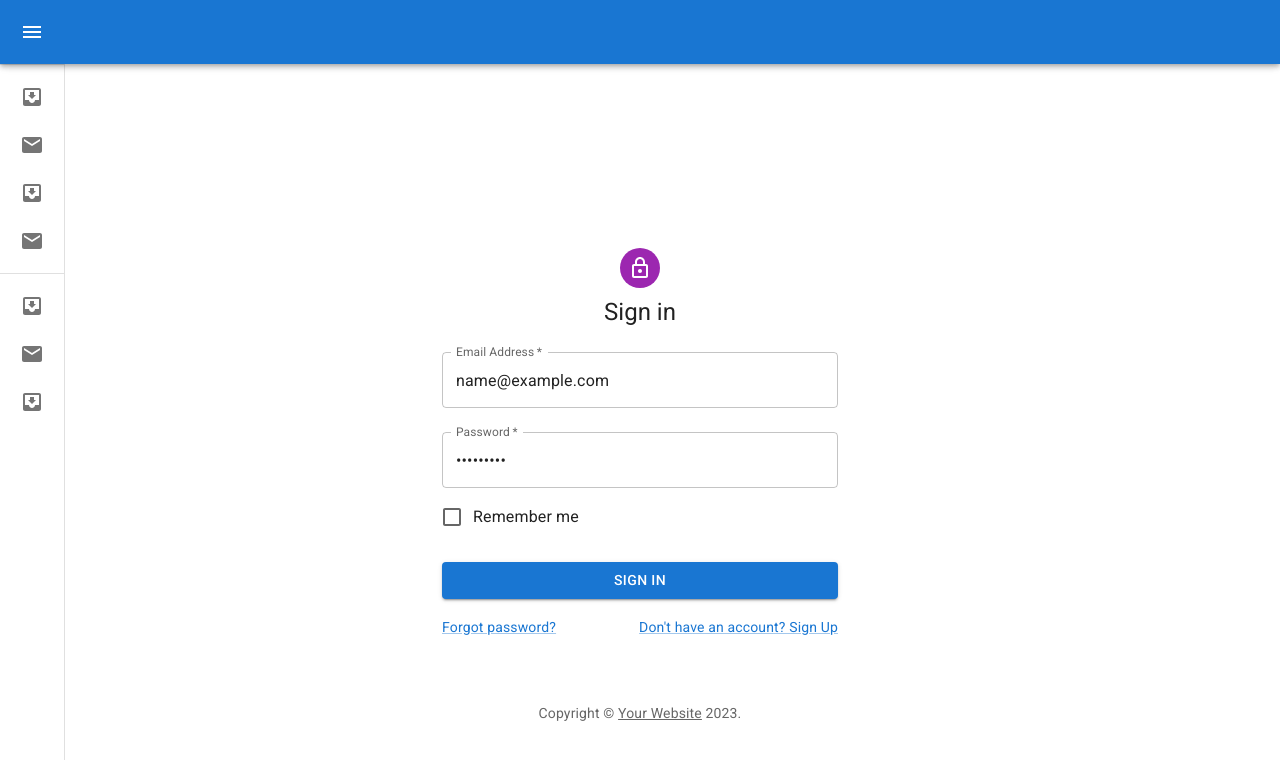
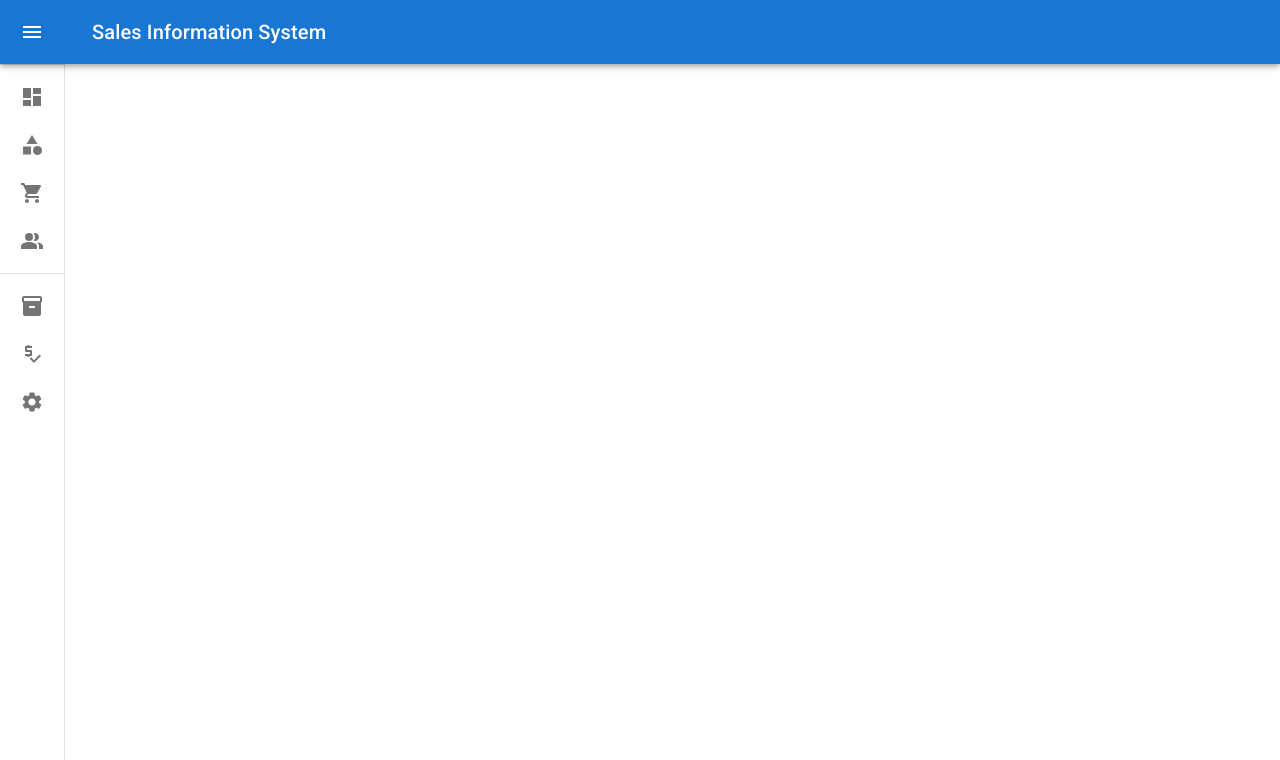
Before and after one commit to ksaremo23/mini-project-3, a React (Create React App) app: page / in a window 1280 px wide. Both pictures are taken after typing "name@example.com", "Sample123" into the empty fields and a click on the button "SIGN IN". Shown: the top 760 px of the page. Built offline with nearby package versions, Linux system fonts and the light colour scheme.

Commit message:
update conditional render sign-in component and mini-drawer

```diff
--- a/src/App.js
+++ b/src/App.js
@@ -1,33 +1,35 @@
-import './App.css';
-import About from './pages/About';
-// import User from './pages/User';
-import Drawer from './pages/Drawer';
-import React, { useState } from "react";
-//import ReactDOM from 'react-dom';
-import Header from './pages/Header';
-import SignIn from './pages/SignIn';
-// import SignUp from './pages/SignUp';
-//import { BrowserRouter as Router, Switch, Route, Link } from 'react-router-dom';
+import "./App.css";
+import MiniDrawer from "./pages/Drawer";
+import React, { Fragment, useState } from "react";
+import SignIn from "./pages/SignIn";
 
 function App() {
-  const [isDrawerOpen, setIsDrawerOpen] = useState(false);
+  const [isSignedIn, setIsSignedIn] = useState(false);
 
-  const handleLogin = () => {
-    // code to handle successful login
-    setIsDrawerOpen(true);
+  const handleSubmit = (event) => {
+    event.preventDefault();
+    const data = new FormData(event.currentTarget);
+    console.log({
+      email: data.get("email"),
+      password: data.get("password"),
+    });
+    setIsSignedIn(true);
   };
 
   return (
-    <div>
-    <Header/>
-    <About/>
-      <button onClick={handleLogin}>Log In</button>
-      <Drawer open={isDrawerOpen} onClose={() => setIsDrawerOpen(false)}>
-        {/* Drawer content */}
-      </Drawer>
-      <SignIn />
-    </div>
+    /**wraping React.Fragment to avoid unnecessary <div> elements
+     * to render in DOM
+     */
+    <Fragment>
+      {/**No need i-render ang <Drawer /> component kasi ito po ay component ni MUI
+       * Ang <MiniDrawer /> ang dapat i-render kasi po ito ang ginawang custom component
+       * sa Drawer.js
+       * Ang <MiniDrawer /> at <SignIn /> component ay dapat i-render sya conditionally
+       * Ibig sabihin, sa unang render dapat <SignIn /> component lang ang mkikita
+       * Magrerender lang ang <MiniDrawer /> component kung naka sign-in na po ang user */}
+      {isSignedIn ? <MiniDrawer /> : <SignIn onSubmit={handleSubmit} />}
+    </Fragment>
   );
 }
 
-export default App
+export default App;
--- a/src/pages/Drawer.js
+++ b/src/pages/Drawer.js
@@ -1,90 +1,104 @@
-import React from 'react';
-import { styled, useTheme } from '@mui/material/styles';
-import Box from '@mui/material/Box';
-import MuiDrawer from '@mui/material/Drawer';
-import MuiAppBar from '@mui/material/AppBar';
-import Toolbar from '@mui/material/Toolbar';
-import List from '@mui/material/List';
-import CssBaseline from '@mui/material/CssBaseline';
-import Typography from '@mui/material/Typography';
-import Divider from '@mui/material/Divider';
-import IconButton from '@mui/material/IconButton';
-import MenuIcon from '@mui/icons-material/Menu';
-import ChevronLeftIcon from '@mui/icons-material/ChevronLeft';
-import ChevronRightIcon from '@mui/icons-material/ChevronRight';
-import ListItem from '@mui/material/ListItem';
-import ListItemButton from '@mui/material/ListItemButton';
-import ListItemIcon from '@mui/material/ListItemIcon';
-import ListItemText from '@mui/material/ListItemText';
-import InboxIcon from '@mui/icons-material/MoveToInbox';
-import MailIcon from '@mui/icons-material/Mail';
+import React from "react";
+import { styled, useTheme } from "@mui/material/styles";
+import Box from "@mui/material/Box";
+import MuiDrawer from "@mui/material/Drawer";
+import MuiAppBar from "@mui/material/AppBar";
+import Toolbar from "@mui/material/Toolbar";
+import List from "@mui/material/List";
+import CssBaseline from "@mui/material/CssBaseline";
+import Typography from "@mui/material/Typography";
+import Divider from "@mui/material/Divider";
+import IconButton from "@mui/material/IconButton";
+import MenuIcon from "@mui/icons-material/Menu";
+import ChevronLeftIcon from "@mui/icons-material/ChevronLeft";
+import ChevronRightIcon from "@mui/icons-material/ChevronRight";
+import ListItem from "@mui/material/ListItem";
+import ListItemButton from "@mui/material/ListItemButton";
+import ListItemIcon from "@mui/material/ListItemIcon";
+import ListItemText from "@mui/material/ListItemText";
+import DashboardIcon from "@mui/icons-material/Dashboard";
+import CategoryIcon from "@mui/icons-material/Category";
+import ShoppingCartIcon from "@mui/icons-material/ShoppingCart";
+import PeopleAltIcon from "@mui/icons-material/PeopleAlt";
+import SettingsIcon from "@mui/icons-material/Settings";
+import InventoryIcon from "@mui/icons-material/Inventory";
+import PriceCheckIcon from "@mui/icons-material/PriceCheck";
 
 const drawerWidth = 240;
 
 const openedMixin = (theme) => ({
   width: drawerWidth,
-  transition: theme.transitions.create('width', {
+  transition: theme.transitions.create("width", {
     easing: theme.transitions.easing.sharp,
     duration: theme.transitions.duration.enteringScreen,
   }),
-  overflowX: 'hidden',
+  overflowX: "hidden",
 });
 
 const closedMixin = (theme) => ({
-  transition: theme.transitions.create('width', {
+  transition: theme.transitions.create("width", {
     easing: theme.transitions.easing.sharp,
     duration: theme.transitions.duration.leavingScreen,
   }),
-  overflowX: 'hidden',
+  overflowX: "hidden",
   width: `calc(${theme.spacing(7)} + 1px)`,
-  [theme.breakpoints.up('sm')]: {
+  [theme.breakpoints.up("sm")]: {
     width: `calc(${theme.spacing(8)} + 1px)`,
   },
 });
 
-const DrawerHeader = styled('div')(({ theme }) => ({
-  display: 'flex',
-  alignItems: 'center',
-  justifyContent: 'flex-end',
+const icons = [
+  <DashboardIcon />,
+  <CategoryIcon />,
+  <ShoppingCartIcon />,
+  <PeopleAltIcon />,
+];
+
+const icons2 = [<InventoryIcon />, <PriceCheckIcon />, <SettingsIcon />];
+
+const DrawerHeader = styled("div")(({ theme }) => ({
+  display: "flex",
+  alignItems: "center",
+  justifyContent: "flex-end",
   padding: theme.spacing(0, 1),
   // necessary for content to be below app bar
   ...theme.mixins.toolbar,
 }));
 
 const AppBar = styled(MuiAppBar, {
-  shouldForwardProp: (prop) => prop !== 'open',
+  shouldForwardProp: (prop) => prop !== "open",
 })(({ theme, open }) => ({
   zIndex: theme.zIndex.drawer + 1,
-  transition: theme.transitions.create(['width', 'margin'], {
+  transition: theme.transitions.create(["width", "margin"], {
     easing: theme.transitions.easing.sharp,
     duration: theme.transitions.duration.leavingScreen,
   }),
   ...(open && {
     marginLeft: drawerWidth,
     width: `calc(100% - ${drawerWidth}px)`,
-    transition: theme.transitions.create(['width', 'margin'], {
+    transition: theme.transitions.create(["width", "margin"], {
       easing: theme.transitions.easing.sharp,
       duration: theme.transitions.duration.enteringScreen,
     }),
   }),
 }));
 
-const Drawer = styled(MuiDrawer, { shouldForwardProp: (prop) => prop !== 'open' })(
-  ({ theme, open }) => ({
+const Drawer = styled(MuiDrawer, {
+  shouldForwardProp: (prop) => prop !== "open",
+})(({ theme, open }) => ({
   width: drawerWidth,
   flexShrink: 0,
-    whiteSpace: 'nowrap',
-    boxSizing: 'border-box',
+  whiteSpace: "nowrap",
+  boxSizing: "border-box",
   ...(open && {
     ...openedMixin(theme),
-      '& .MuiDrawer-paper': openedMixin(theme),
+    "& .MuiDrawer-paper": openedMixin(theme),
   }),
   ...(!open && {
     ...closedMixin(theme),
-      '& .MuiDrawer-paper': closedMixin(theme),
+    "& .MuiDrawer-paper": closedMixin(theme),
   }),
-  }),
-);
+}));
 
 export default function MiniDrawer() {
   const theme = useTheme();
@@ -99,7 +113,7 @@ export default function MiniDrawer() {
   };
 
   return (
-    <Box sx={{ display: 'flex' }}>
+    <Box sx={{ display: "flex" }}>
       <CssBaseline />
       <AppBar position="fixed" open={open}>
         <Toolbar>
@@ -110,63 +124,72 @@ export default function MiniDrawer() {
             edge="start"
             sx={{
               marginRight: 5,
-              ...(open && { display: 'none' }),
+              ...(open && { display: "none" }),
             }}
           >
             <MenuIcon />
           </IconButton>
+          <Typography variant="h6" noWrap component="div">
+            Sales Information System
+          </Typography>
         </Toolbar>
       </AppBar>
       <Drawer variant="permanent" open={open}>
         <DrawerHeader>
           <IconButton onClick={handleDrawerClose}>
-            {theme.direction === 'rtl' ? <ChevronRightIcon /> : <ChevronLeftIcon />}
+            {theme.direction === "rtl" ? (
+              <ChevronRightIcon />
+            ) : (
+              <ChevronLeftIcon />
+            )}
           </IconButton>
         </DrawerHeader>
         <Divider />
         <List>
-          {['Inbox', 'Starred', 'Send email', 'Drafts'].map((text, index) => (
-            <ListItem key={text} disablePadding sx={{ display: 'block' }}>
+          {["Dashboard", "Products", "Orders", "Customers"].map(
+            (text, index) => (
+              <ListItem key={text} disablePadding sx={{ display: "block" }}>
                 <ListItemButton
                   sx={{
                     minHeight: 48,
-                  justifyContent: open ? 'initial' : 'center',
+                    justifyContent: open ? "initial" : "center",
                     px: 2.5,
                   }}
                 >
                   <ListItemIcon
                     sx={{
                       minWidth: 0,
-                    mr: open ? 3 : 'auto',
-                    justifyContent: 'center',
+                      mr: open ? 3 : "auto",
+                      justifyContent: "center",
                     }}
                   >
-                  {index % 2 === 0 ? <InboxIcon /> : <MailIcon />}
+                    {icons[index]}
                   </ListItemIcon>
                   <ListItemText primary={text} sx={{ opacity: open ? 1 : 0 }} />
                 </ListItemButton>
               </ListItem>
-          ))}
+            )
+          )}
         </List>
         <Divider />
         <List>
-          {['All mail', 'Trash', 'Spam'].map((text, index) => (
-            <ListItem key={text} disablePadding sx={{ display: 'block' }}>
+          {["Inventory", "Status", "Settings"].map((text, index) => (
+            <ListItem key={text} disablePadding sx={{ display: "block" }}>
               <ListItemButton
                 sx={{
                   minHeight: 48,
-                  justifyContent: open ? 'initial' : 'center',
+                  justifyContent: open ? "initial" : "center",
                   px: 2.5,
                 }}
               >
                 <ListItemIcon
                   sx={{
                     minWidth: 0,
-                    mr: open ? 3 : 'auto',
-                    justifyContent: 'center',
+                    mr: open ? 3 : "auto",
+                    justifyContent: "center",
                   }}
                 >
-                  {index % 2 === 0 ? <InboxIcon /> : <MailIcon />}
+                  {icons2[index]}
                 </ListItemIcon>
                 <ListItemText primary={text} sx={{ opacity: open ? 1 : 0 }} />
               </ListItemButton>
@@ -176,12 +199,7 @@ export default function MiniDrawer() {
       </Drawer>
       <Box component="main" sx={{ flexGrow: 1, p: 3 }}>
         <DrawerHeader />
-        <Typography paragraph>
-
-        </Typography>
-        <Typography paragraph>
-
-        </Typography>
+        {/**Put your contents here */}
       </Box>
     </Box>
   );
--- a/src/pages/SignIn.js
+++ b/src/pages/SignIn.js
@@ -1,43 +1,39 @@
-import * as React from 'react';
-import Avatar from '@mui/material/Avatar';
-import Button from '@mui/material/Button';
-import CssBaseline from '@mui/material/CssBaseline';
-import TextField from '@mui/material/TextField';
-import FormControlLabel from '@mui/material/FormControlLabel';
-import Checkbox from '@mui/material/Checkbox';
-import Link from '@mui/material/Link';
-import Grid from '@mui/material/Grid';
-import Box from '@mui/material/Box';
-import LockOutlinedIcon from '@mui/icons-material/LockOutlined';
-import Typography from '@mui/material/Typography';
-import Container from '@mui/material/Container';
-import { createTheme, ThemeProvider } from '@mui/material/styles';
+import * as React from "react";
+import Avatar from "@mui/material/Avatar";
+import Button from "@mui/material/Button";
+import CssBaseline from "@mui/material/CssBaseline";
+import TextField from "@mui/material/TextField";
+import FormControlLabel from "@mui/material/FormControlLabel";
+import Checkbox from "@mui/material/Checkbox";
+import Link from "@mui/material/Link";
+import Grid from "@mui/material/Grid";
+import Box from "@mui/material/Box";
+import LockOutlinedIcon from "@mui/icons-material/LockOutlined";
+import Typography from "@mui/material/Typography";
+import Container from "@mui/material/Container";
+import { createTheme, ThemeProvider } from "@mui/material/styles";
 
 function Copyright(props) {
   return (
-    <Typography variant="body2" color="text.secondary" align="center" {...props}>
-      {'Copyright © '}
+    <Typography
+      variant="body2"
+      color="text.secondary"
+      align="center"
+      {...props}
+    >
+      {"Copyright © "}
       <Link color="inherit" href="https://mui.com/">
         Your Website
-      </Link>{' '}
+      </Link>{" "}
       {new Date().getFullYear()}
-      {'.'}
+      {"."}
     </Typography>
   );
 }
 
 const theme = createTheme();
 
-export default function SignIn() {
-  const handleSubmit = (event) => {
-    event.preventDefault();
-    const data = new FormData(event.currentTarget);
-    console.log({
-      email: data.get('email'),
-      password: data.get('password'),
-    });
-  };
-
+export default function SignIn(props) {
   return (
     <ThemeProvider theme={theme}>
       <Container component="main" maxWidth="xs">
@@ -45,18 +41,23 @@ export default function SignIn() {
         <Box
           sx={{
             marginTop: 8,
-            display: 'flex',
-            flexDirection: 'column',
-            alignItems: 'center',
+            display: "flex",
+            flexDirection: "column",
+            alignItems: "center",
           }}
         >
-          <Avatar sx={{ m: 1, bgcolor: 'secondary.main' }}>
+          <Avatar sx={{ m: 1, bgcolor: "secondary.main" }}>
             <LockOutlinedIcon />
           </Avatar>
           <Typography component="h1" variant="h5">
             Sign in
           </Typography>
-          <Box component="form" onSubmit={handleSubmit} noValidate sx={{ mt: 1 }}>
+          <Box
+            component="form"
+            onSubmit={props.onSubmit}
+            noValidate
+            sx={{ mt: 1 }}
+          >
             <TextField
               margin="normal"
               required
@@ -96,7 +97,7 @@ export default function SignIn() {
                 </Link>
               </Grid>
               <Grid item>
-                <Link href="" variant="body2">
+                <Link href="#" variant="body2">
                   {"Don't have an account? Sign Up"}
                 </Link>
               </Grid>
```
Lines whose indentation alone changed are shown as unchanged.
